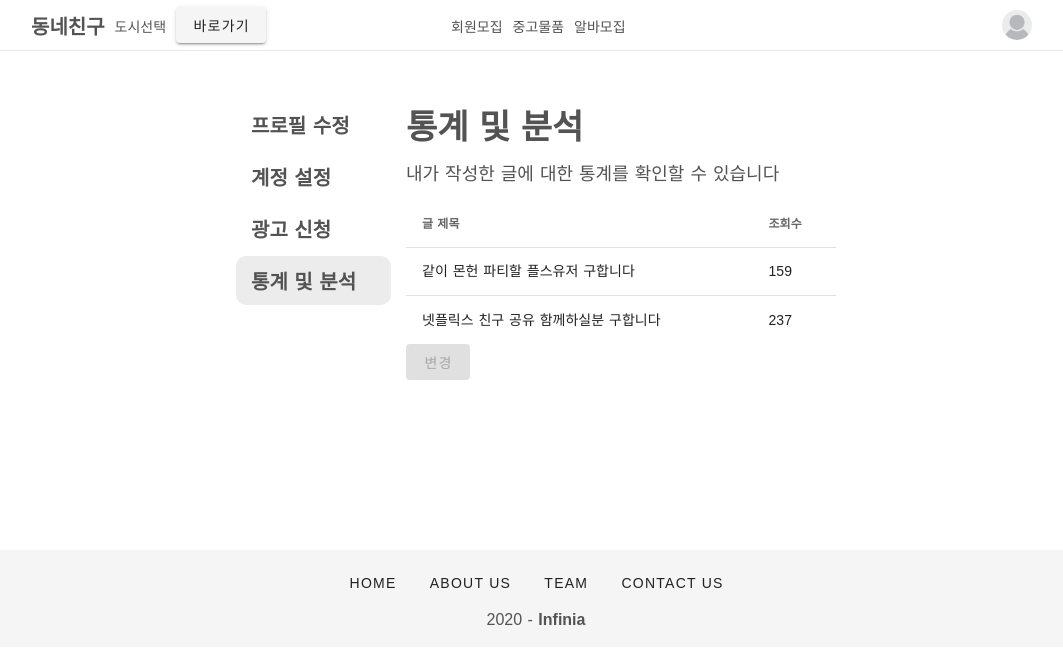
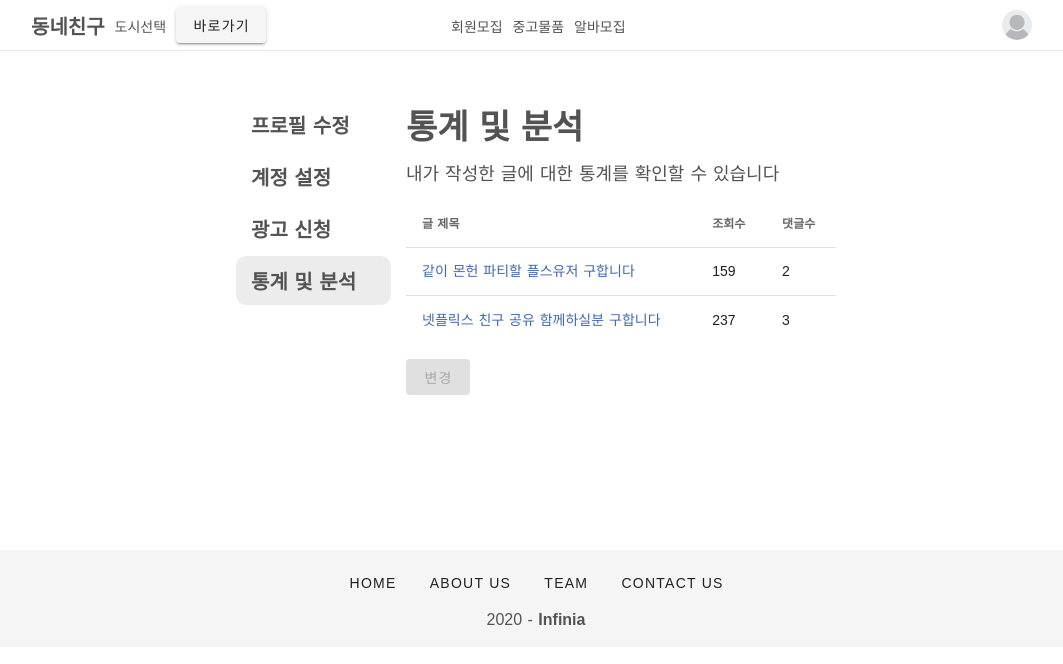
Before and after one commit to demain18/wehobby-client, a Nuxt app: page /setting/analytics in a window 1280 px wide. Shown: the top 664 px of the page, without its empty margins (104-1167 px from the left). Built offline with nearby package versions, Linux system fonts and the light colour scheme.

Commit message:
[변경] : /setting/ad 비활성화, /post 댓글 신고 컴포넌트 attach attr add

```diff
--- a/pages/article.vue
+++ b/pages/article/_index.vue
@@ -28,7 +28,11 @@
 </template>
 
 <script>
-  export default {}
+  export default {
+    created() {
+      console.log(this.$route.path)
+    }
+  }
 
 </script>
 
--- a/pages/board.vue
+++ b/pages/board.vue
@@ -5,13 +5,13 @@
       <div class="sel-filter">
         <BreadCrumb />
         <h2>
-          노원구의 친구 회원 모집(8,100)
+          노원구의 회원 모집(8,100)
         </h2>
         <div class="filter">
           <div class="header">시구 군</div>
           <div class="content">
             <span>
-              <nuxt-link to="">전체(19,220)</nuxt-link>
+              <nuxt-link to="">서울특별시 전체(19,220)</nuxt-link>
             </span>
             <span class="active">
               <nuxt-link to="">노원구(8,100)</nuxt-link>
@@ -26,7 +26,7 @@
           <div class="header">역</div>
           <div class="content">
             <span class="active">
-              <nuxt-link to="">전체</nuxt-link>
+              <nuxt-link to="">선택안함</nuxt-link>
             </span>
             <span>
               <nuxt-link to="">마들역</nuxt-link>
@@ -57,7 +57,7 @@
             <span>스포츠</span>
             <span>기타</span> -->
             <span class="active">
-              <nuxt-link to="">선택안함</nuxt-link>
+              <nuxt-link to="">회원모집 전체</nuxt-link>
             </span>
             <span>
               <nuxt-link to="">음식점/카페</nuxt-link>
--- a/pages/index.vue
+++ b/pages/index.vue
@@ -288,6 +288,9 @@
 </template>
 
 <script>
+  /*
+  html tag 작성순서 : vue attr, vuetify attr, html attr 순서
+  */
   export default {}
 
 </script>
--- a/pages/post.vue
+++ b/pages/post.vue
@@ -1,6 +1,6 @@
 <template>
   <div>
-    <Gnb/>
+    <Gnb />
     <!-- <DialogSlide/> -->
     <!-- <DialogReport/> -->
     <!-- <DialogContact/> -->
@@ -59,14 +59,13 @@
             <div class="list-header-line"></div>
 
             <div class="item">
-              <!-- <div class="header"></div> -->
               <v-avatar class="header">
                 <img src="https://pm1.narvii.com/6246/a4b5f80439148013b035523b4ba9ca60651be412_00.jpg" class="present">
               </v-avatar>
               <div class="main">
                 <p><strong>사와무라 에리리</strong> <span class="time">15분 전</span></p>
                 <p>기재하신 메일 주소로 연락드렸습니다.</p>
-                <v-menu left offset-y>
+                <v-menu attach left offset-y>
                   <template v-slot:activator="{ on, attrs }">
                     <v-icon medium v-bind="attrs" v-on="on" class="tooltip-btn">mdi-dots-horizontal</v-icon>
                   </template>
@@ -82,7 +81,9 @@
 
             <div class="item">
               <v-avatar class="header">
-                <img src="https://encrypted-tbn0.gstatic.com/images?q=tbn:ANd9GcR6VxXRj91RIbra4w3-BiPV-TdoJ1xSJ-JS1A&usqp=CAU" class="present">
+                <img
+                  src="https://encrypted-tbn0.gstatic.com/images?q=tbn:ANd9GcR6VxXRj91RIbra4w3-BiPV-TdoJ1xSJ-JS1A&usqp=CAU"
+                  class="present">
               </v-avatar>
               <div class="main">
                 <p><strong>카토 메구미</strong> <span class="time">1시간 전</span></p>
--- a/pages/setting/ad.vue
+++ b/pages/setting/ad.vue
@@ -5,8 +5,8 @@
       <SettingSnb />
       <div class="content-wrap">
         <h1 class="content-title">광고 신청</h1>
-        <p class="content-sub">포인트를 충전하고 게시물을 더욱 많은 사람에게 노출시키세요</p>
-        <p><nuxt-link to="" class="highlight">결제방식 및 법률</nuxt-link></p>
+        <p class="content-sub">아직 준비중인 기능입니다</p>
+        <!-- <p><nuxt-link to="" class="highlight">결제방식 및 법률</nuxt-link></p>
 
         <v-row>
           <v-col>
@@ -16,7 +16,7 @@
 
         <v-btn depressed :disabled="!submitAble">
           변경
-        </v-btn>
+        </v-btn> -->
 
       </div>
     </div>
--- a/pages/setting/analytics.vue
+++ b/pages/setting/analytics.vue
@@ -7,9 +7,9 @@
         <h1 class="content-title">통계 및 분석</h1>
         <p class="content-sub">내가 작성한 글에 대한 통계를 확인할 수 있습니다</p>
 
-        <v-row>
-          <v-col>
-            <v-simple-table style="width: 100%">
+        <!-- <v-row>
+          <v-col> -->
+            <v-simple-table style="width: 100%; margin-bottom: 15px;">
               <template v-slot:default>
                 <thead>
                   <tr>
@@ -19,18 +19,22 @@
                     <th style="text-align:left;">
                       조회수
                     </th>
+                    <th style="text-align:left;">
+                      댓글수
+                    </th>
                   </tr>
                 </thead>
                 <tbody>
                   <tr v-for="item in desserts" :key="item.name">
-                    <td>{{ item.name }}</td>
-                    <td>{{ item.calories }}</td>
+                    <td><nuxt-link :to="item.link" class="highlight">{{ item.title }}</nuxt-link></td>
+                    <td>{{ item.views }}</td>
+                    <td>{{ item.comments }}</td>
                   </tr>
                 </tbody>
               </template>
             </v-simple-table>
-          </v-col>
-        </v-row>
+          <!-- </v-col>
+        </v-row> -->
 
         <v-btn depressed :disabled="!submitAble">
           변경
@@ -55,12 +59,16 @@
       },
       desserts: [
           {
-            name: '같이 몬헌 파티할 플스유저 구합니다',
-            calories: 159,
+            link: '',
+            title: '같이 몬헌 파티할 플스유저 구합니다',
+            views: 159,
+            comments: 2
           },
           {
-            name: '넷플릭스 친구 공유 함께하실분 구합니다',
-            calories: 237,
+            link: '',
+            title: '넷플릭스 친구 공유 함께하실분 구합니다',
+            views: 237,
+            comments: 3
           }
       ]
     })
```
